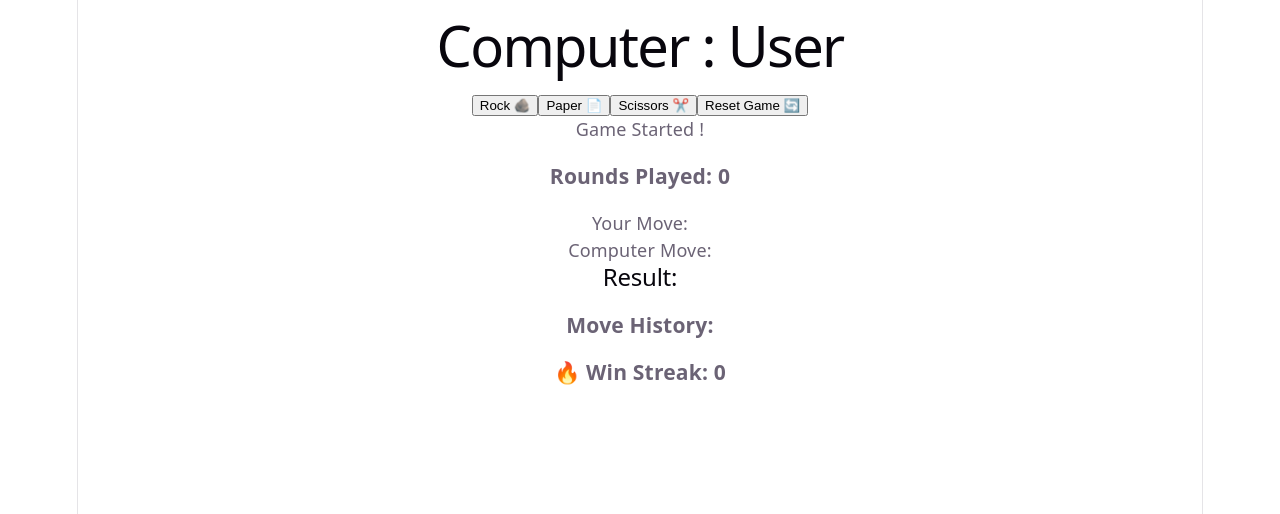
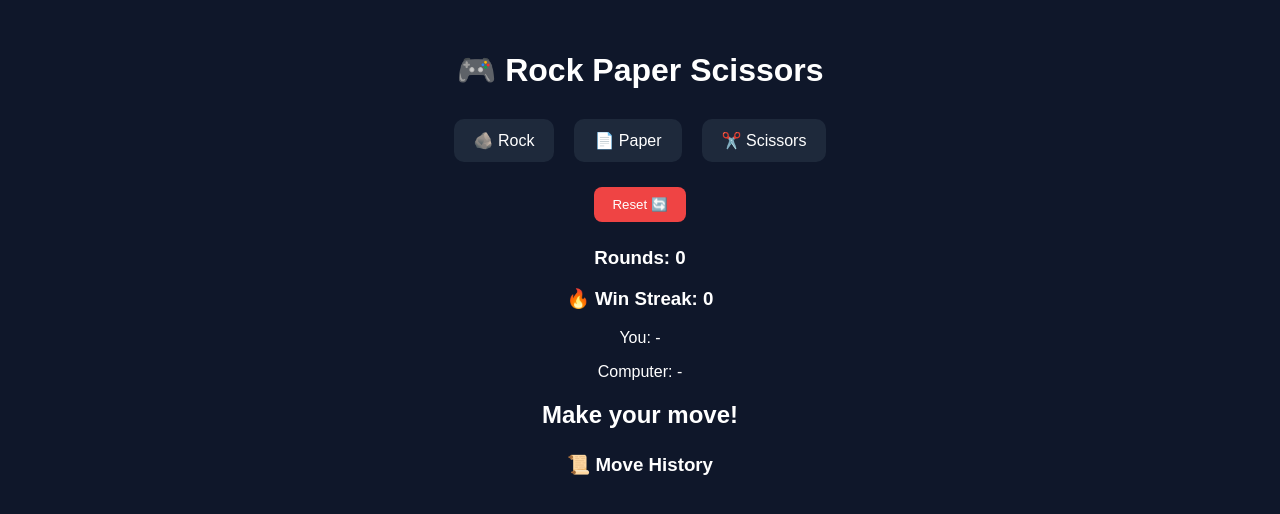
Before and after one commit to Harshita-SM/Rock-Paper-Scissor-Game, a React (Vite) app: page / in a window 1280 px wide. Shown: the top 514 px of the page. Built offline with nearby package versions, Linux system fonts and the light colour scheme.

Commit message:
Finalized Rock Paper Scissors app with UI, history, and streak features

```diff
--- a/src/App.jsx
+++ b/src/App.jsx
@@ -1,8 +1,8 @@
 import { useState } from "react";
-import './App.css'
+import "./App.css";
 
 function App() {
-  const [playerMove , setPlayerMove] = useState("");
+  const [playerMove, setPlayerMove] = useState("");
   const [computerMove, setComputerMove] = useState("");
   const [result, setResult] = useState("");
   const [rounds, setRounds] = useState(0);
@@ -38,14 +38,15 @@ function App() {
     const gameResult = decideWinner(move, compMove);
     setResult(gameResult);
 
-    setRounds(prev => prev + 1);
+    setRounds((prev) => prev + 1);
 
-      setHistory(prev => [...prev,
-    { player: move, computer: compMove, result: gameResult }
+    setHistory((prev) => [
+      ...prev,
+      { player: move, computer: compMove, result: gameResult },
     ]);
 
     if (gameResult === "You Win") {
-      setStreak(prev => prev + 1);
+      setStreak((prev) => prev + 1);
     } else {
       setStreak(0);
     }
@@ -56,38 +57,45 @@ function App() {
     setComputerMove("");
     setResult("");
     setRounds(0);
+    setHistory([]);
+    setStreak(0);
   };
 
+  return (
+    <div className="container">
+      <h1>🎮 Rock Paper Scissors</h1>
 
+      <div className="buttons">
+        <button onClick={() => handleClick("rock")}>🪨 Rock</button>
+        <button onClick={() => handleClick("paper")}>📄 Paper</button>
+        <button onClick={() => handleClick("scissors")}>✂️ Scissors</button>
+      </div>
 
+      <button className="reset" onClick={resetGame}>
+        Reset 🔄
+      </button>
 
-  return (
-    <div>
-      <h1>Computer : User</h1>
+      <div className="info">
+        <h3>Rounds: {rounds}</h3>
+        <h3>🔥 Win Streak: {streak}</h3>
 
-      <button onClick={() => handleClick("rock")}>Rock 🪨</button>
-      <button onClick={() => handleClick("paper")}>Paper 📄</button>
-      <button onClick={() => handleClick("scissors")}>Scissors ✂️</button>
-      <button onClick={resetGame}>Reset Game 🔄</button>
+        <p>You: {playerMove || "-"}</p>
+        <p>Computer: {computerMove || "-"}</p>
+        <h2>{result || "Make your move!"}</h2>
+      </div>
 
-      <p>Game Started !</p>
-
-      <h3>Rounds Played: {rounds}</h3>
-
-      <p>Your Move: {playerMove}</p>
-      <p>Computer Move: {computerMove}</p>
-      <h2>Result: {result}</h2>
-      <h3>Move History:</h3>
+      <div className="history">
+        <h3>📜 Move History</h3>
         <ul>
           {history.map((item, index) => (
             <li key={index}>
-        You: {item.player} | Computer: {item.computer} → {item.result}
+              {item.player} vs {item.computer} → {item.result}
             </li>
           ))}
         </ul>
-      <h3>🔥 Win Streak: {streak}</h3>
       </div>
-  )
+    </div>
+  );
 }
 
 export default App;
--- a/src/index.css
+++ b/src/index.css
@@ -1,111 +1,59 @@
-:root {
-  --text: #6b6375;
-  --text-h: #08060d;
-  --bg: #fff;
-  --border: #e5e4e7;
-  --code-bg: #f4f3ec;
-  --accent: #aa3bff;
-  --accent-bg: rgba(170, 59, 255, 0.1);
-  --accent-border: rgba(170, 59, 255, 0.5);
-  --social-bg: rgba(244, 243, 236, 0.5);
-  --shadow:
-    rgba(0, 0, 0, 0.1) 0 10px 15px -3px, rgba(0, 0, 0, 0.05) 0 4px 6px -2px;
-
-  --sans: system-ui, 'Segoe UI', Roboto, sans-serif;
-  --heading: system-ui, 'Segoe UI', Roboto, sans-serif;
-  --mono: ui-monospace, Consolas, monospace;
-
-  font: 18px/145% var(--sans);
-  letter-spacing: 0.18px;
-  color-scheme: light dark;
-  color: var(--text);
-  background: var(--bg);
-  font-synthesis: none;
-  text-rendering: optimizeLegibility;
-  -webkit-font-smoothing: antialiased;
-  -moz-osx-font-smoothing: grayscale;
-
-  @media (max-width: 1024px) {
-    font-size: 16px;
-  }
+body {
+  margin: 0;
+  background: #0f172a;
+  color: white;
+  font-family: Arial, sans-serif;
 }
 
-@media (prefers-color-scheme: dark) {
-  :root {
-    --text: #9ca3af;
-    --text-h: #f3f4f6;
-    --bg: #16171d;
-    --border: #2e303a;
-    --code-bg: #1f2028;
-    --accent: #c084fc;
-    --accent-bg: rgba(192, 132, 252, 0.15);
-    --accent-border: rgba(192, 132, 252, 0.5);
-    --social-bg: rgba(47, 48, 58, 0.5);
-    --shadow:
-      rgba(0, 0, 0, 0.4) 0 10px 15px -3px, rgba(0, 0, 0, 0.25) 0 4px 6px -2px;
-  }
-
-  #social .button-icon {
-    filter: invert(1) brightness(2);
-  }
-}
-
-body {
-  margin: 0;
-}
-
-#root {
-  width: 1126px;
-  max-width: 100%;
-  margin: 0 auto;
+.container {
   text-align: center;
-  border-inline: 1px solid var(--border);
-  min-height: 100svh;
-  display: flex;
-  flex-direction: column;
-  box-sizing: border-box;
-}
-
-h1,
-h2 {
-  font-family: var(--heading);
-  font-weight: 500;
-  color: var(--text-h);
+  padding: 30px;
 }
 
 h1 {
-  font-size: 56px;
-  letter-spacing: -1.68px;
-  margin: 32px 0;
-  @media (max-width: 1024px) {
-    font-size: 36px;
-    margin: 20px 0;
-  }
-}
-h2 {
-  font-size: 24px;
-  line-height: 118%;
-  letter-spacing: -0.24px;
-  margin: 0 0 8px;
-  @media (max-width: 1024px) {
-    font-size: 20px;
-  }
-}
-p {
-  margin: 0;
+  margin-bottom: 20px;
 }
 
-code,
-.counter {
-  font-family: var(--mono);
-  display: inline-flex;
-  border-radius: 4px;
-  color: var(--text-h);
+.buttons button {
+  margin: 10px;
+  padding: 12px 20px;
+  font-size: 16px;
+  border: none;
+  border-radius: 10px;
+  cursor: pointer;
+  background: #1e293b;
+  color: white;
+  transition: 0.3s;
 }
 
-code {
-  font-size: 15px;
-  line-height: 135%;
-  padding: 4px 8px;
-  background: var(--code-bg);
+.buttons button:hover {
+  background: #38bdf8;
+  color: black;
 }
+
+.reset {
+  margin-top: 15px;
+  padding: 10px 18px;
+  background: #ef4444;
+  border: none;
+  border-radius: 8px;
+  color: white;
+  cursor: pointer;
+}
+
+.info {
+  margin-top: 25px;
+}
+
+.history {
+  margin-top: 25px;
+}
+
+.history ul {
+  list-style: none;
+  padding: 0;
+}
+
+.history li {
+  margin: 5px 0;
+}
```
Lines whose indentation alone changed are shown as unchanged.
